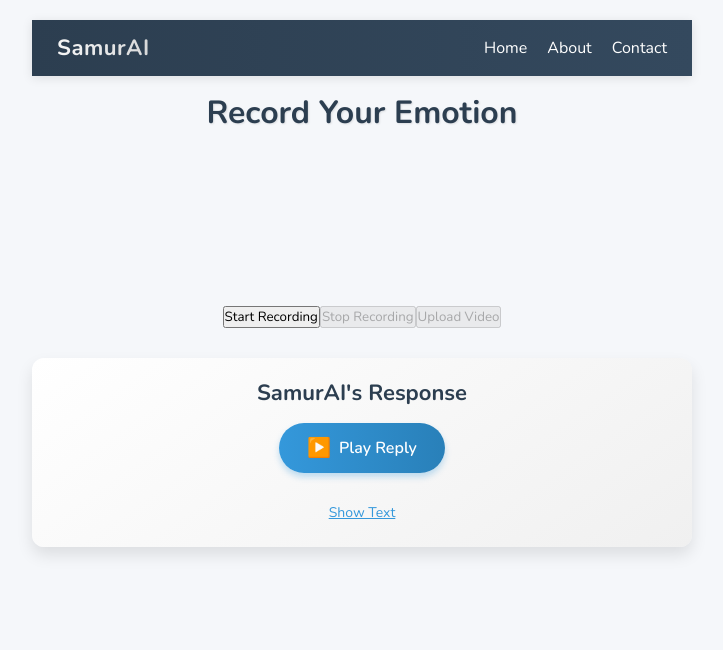
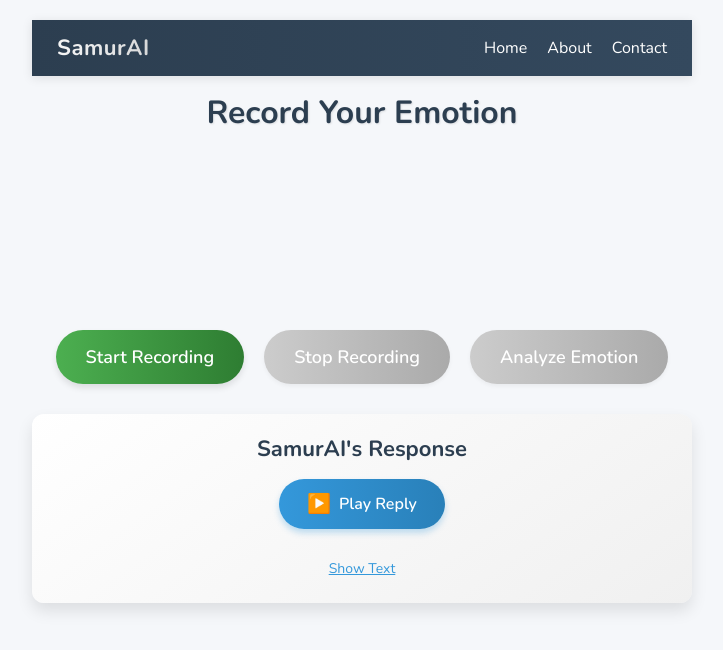
Before and after one commit to vyshalibhat/samurai-video-chat-app, a React (Create React App) app: page / in a window 1280 px wide. Shown: the top 650 px of the page, without its empty margins (278-1001 px from the left). Built offline with nearby package versions, Linux system fonts and the light colour scheme; no server answers.

Commit message:
Update VideoControl.js

```diff
--- a/src/VideoControl.js
+++ b/src/VideoControl.js
@@ -1,4 +1,3 @@
-// VideoControl.js
 
 import React, { useRef, useState } from "react";
 import "./VideoControl.css";
@@ -9,8 +8,6 @@ const VideoControl = () => {
   const [recordedBlob, setRecordedBlob] = useState(null);
   const [isRecording, setIsRecording] = useState(false);
   const [detectedEmotion, setDetectedEmotion] = useState("");
-  const [transcribedText, setTranscribedText] = useState(""); // NEW state for transcript
-  const [llmResponse, setLlmResponse] = useState("");         // NEW state for LLM response
 
   // 1) Attempt multiple MIME types in order
   const startRecording = async () => {
@@ -57,10 +54,7 @@ const VideoControl = () => {
       mediaRecorder.onstop = () => {
         const blob = new Blob(chunks, { type: mediaRecorder.mimeType });
         setRecordedBlob(blob);
-          // Debug: create a preview URL and open it in a new tab
-        const previewUrl = URL.createObjectURL(blob);
-        console.log("Preview URL:", previewUrl);
-        window.open(previewUrl, "_blank");
+
         // Stop camera
         stream.getTracks().forEach((track) => track.stop());
         videoRef.current.srcObject = null;
@@ -88,27 +82,54 @@ const VideoControl = () => {
     }
 
     const formData = new FormData();
-    // Using "recorded-video.webm" as filename; your backend will handle both webm and mp4
     formData.append("file", recordedBlob, "recorded-video.webm");
 
     try {
-      const response = await fetch("http://localhost:8000/predict", {
+      // Determine API URL based on environment
+      let backendUrl;
+      if (window.location.hostname === "localhost") {
+        backendUrl = "http://localhost:8000/predict";
+      } else {
+        // For Replit environment - use the full URL with port 8000
+        backendUrl = `${window.location.protocol}//${window.location.hostname}:8000/predict`;
+      }
+
+      console.log("Sending request to:", backendUrl);
+
+      const response = await fetch(backendUrl, {
         method: "POST",
         body: formData,
       });
 
-      const data = await response.json();
+      // Check if response is ok
+      if (!response.ok) {
+        throw new Error(`Server responded with status: ${response.status}`);
+      }
+
+      // Get the text response first for debugging
+      const responseText = await response.text();
+      console.log("Raw response:", responseText);
+
+      let data;
+      try {
+        // Parse the text as JSON
+        data = JSON.parse(responseText);
+      } catch (jsonErr) {
+        console.error("Failed to parse JSON response:", jsonErr);
+        alert("Invalid response format from server");
+        return;
+      }
+
       if (data.error) {
-        alert(data.error);
+        console.error("Server error:", data.error);
+        alert(`Error from server: ${data.error}`);
       } else {
-        // Update state with emotion, transcription, and LLM response
-        setDetectedEmotion(data.predicted_emotion);
-        setTranscribedText(data.transcribed_text); // NEW: Set transcript
-        setLlmResponse(data.llm_response);           // NEW: Set LLM reply
-        console.log("Scores:", data.scores);
+        setDetectedEmotion(data.predicted_emotion || "Unknown");
+        console.log("Emotion scores:", data.scores);
       }
     } catch (err) {
       console.error("Error uploading video:", err);
+      alert(`Error: ${err.message}`);
     }
   };
 
@@ -118,32 +139,37 @@ const VideoControl = () => {
 
       <video ref={videoRef} autoPlay muted playsInline />
 
-      <div>
-        <button onClick={startRecording} disabled={isRecording}>
-          Start Recording
+      <div className="button-container">
+        <button
+          className={`action-button start ${isRecording ? 'disabled' : ''}`}
+          onClick={startRecording}
+          disabled={isRecording}>
+          <i className="fas fa-video"></i> Start Recording
         </button>
-        <button onClick={stopRecording} disabled={!isRecording}>
-          Stop Recording
+        <button
+          className={`action-button stop ${!isRecording ? 'disabled' : ''}`}
+          onClick={stopRecording}
+          disabled={!isRecording}>
+          <i className="fas fa-stop-circle"></i> Stop Recording
         </button>
-        <button onClick={uploadVideo} disabled={!recordedBlob}>
-          Upload Video
+        <button
+          className={`action-button upload ${!recordedBlob ? 'disabled' : ''}`}
+          onClick={uploadVideo}
+          disabled={!recordedBlob}>
+          <i className="fas fa-cloud-upload-alt"></i> Analyze Emotion
         </button>
       </div>
 
+      {recordedBlob && !detectedEmotion && (
+        <p className="status">Recording ready for analysis</p>
+      )}
+
       {detectedEmotion && (
-        <p>
-          Detected Emotion: <strong>{detectedEmotion}</strong>
-        </p>
-      )}
-      {transcribedText && (
-        <p>
-          Transcribed Speech: <strong>{transcribedText}</strong>
-        </p>
-      )}
-      {llmResponse && (
-        <p>
-          LLM Response: <strong>{llmResponse}</strong>
-        </p>
+        <div className="emotion-container">
+          <p className="emotion">
+            Detected Emotion: <span className="emotion-value">{detectedEmotion}</span>
+          </p>
+        </div>
       )}
     </div>
   );
```
